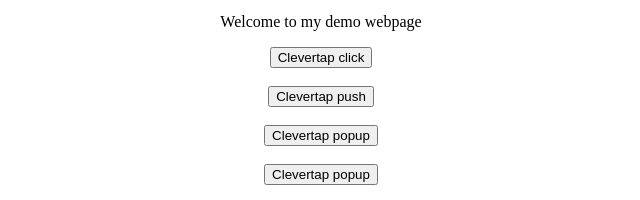
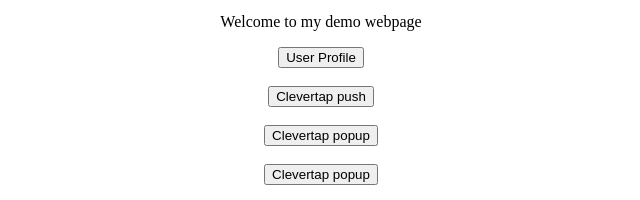
Before and after one commit to AditiRanganathan/clever-webpush, a plain HTML site: page index.html in a window 1280 px wide. Shown: the part 487-687 px from the top of the page, 319-959 px from the left. Drawn offline with nearby package versions, Linux system fonts and the light colour scheme.

Commit message:
Update index.html

```diff
--- a/index.html
+++ b/index.html
@@ -47,6 +47,7 @@
   </script>
 
 	<script>
+		function userProfile(){
 		clevertap.onUserLogin.push({
 		 "Site": {
 		   "Name": "Shruti Mishra",            // String
@@ -70,6 +71,7 @@
 		   "Subscription": "silver"
 		 }
 		});
+		}
 
 		clevertap.event.push("Anonymous event triggered for test");
 		if ("geolocation" in navigator) {
@@ -261,7 +263,7 @@
 	<div id="clever">
 		<p>Welcome to my demo webpage</p>
 		<div class="native"></div>
-		<button>Clevertap click</button><br><br>
+		<button nclick="userProfile()">User Profile</button><br><br>
 		<button onclick="btn()">Clevertap push</button><br><br>
 		<button onclick="webpopup()">Clevertap popup</button><br><br>
 		<button onclick="custompopup()">Clevertap popup</button><br><br>
```
